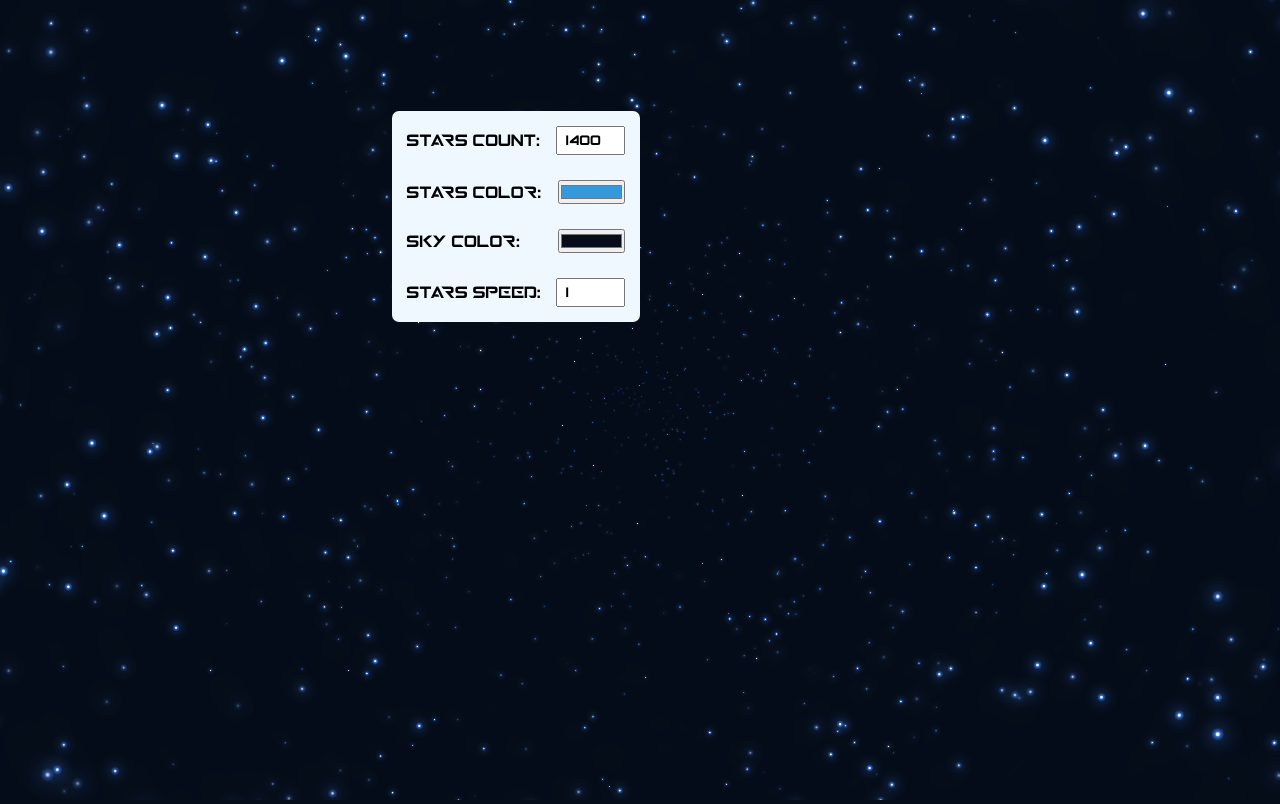
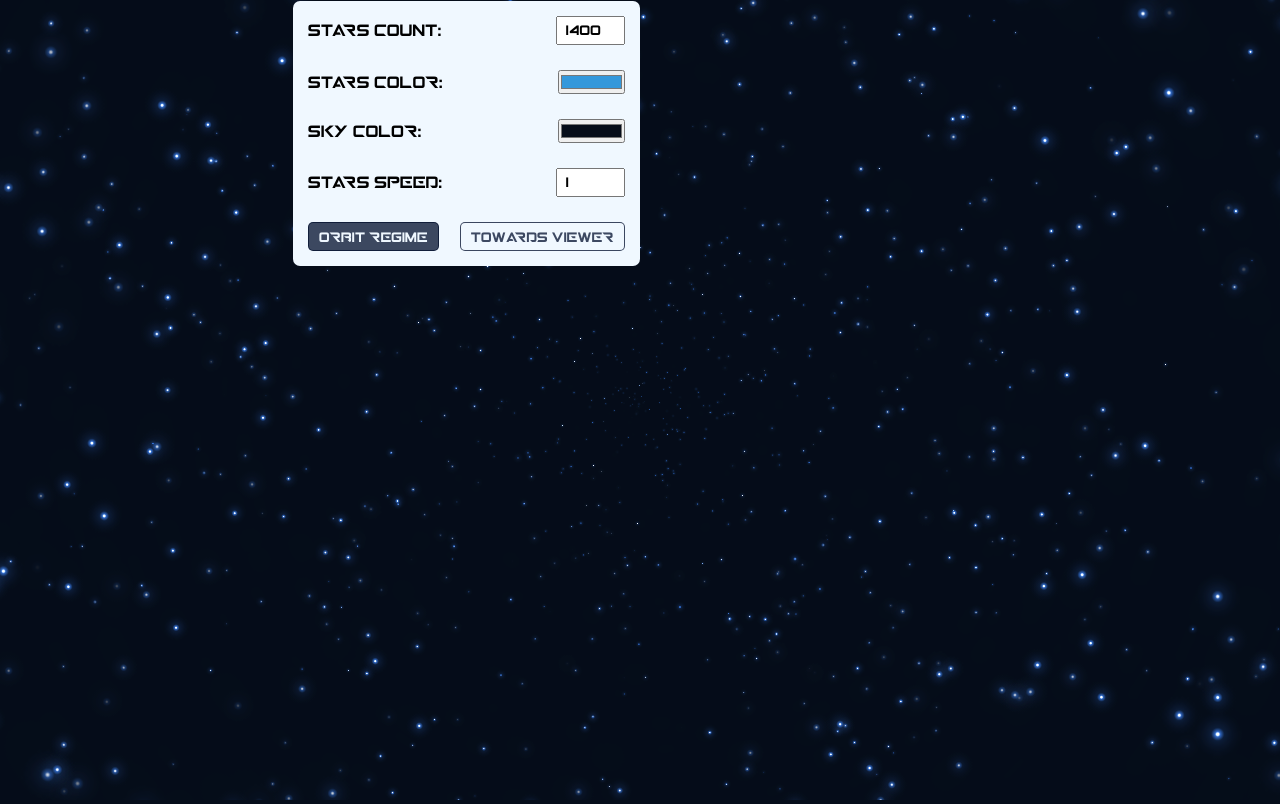
Before and after one commit to ValentinaFediakova/StarTrack, a website built with webpack: page index.html in a window 1280 px wide. Built offline with nearby package versions, Linux system fonts and the light colour scheme; animation ran at ten frames a second; files whose address does not match are found by name.

Commit message:
layout difference regime

```diff
--- a/index.html
+++ b/index.html
@@ -51,6 +51,16 @@
           value="1"
         />
       </div>
+      <div class="controls__button-wrap">
+        <div class="controls__button-innerwrap">
+          <button
+            class="controls__button controls__button_active controls__button_left"
+          >
+            Orbit regime
+          </button>
+          <button class="controls__button">Towards viewer</button>
+        </div>
+      </div>
     </div>
     <script src="script.js"></script>
   </body>
--- a/src/styles.scss
+++ b/src/styles.scss
@@ -19,7 +19,7 @@ body {
   position: absolute;
   // top: 15px;
   // right: 15px;
-  top: 111px;
+  top: 1px;
   right: 50%;
   width: fit-content;
   background-color: aliceblue;
@@ -36,6 +36,36 @@ body {
 
   &:last-child {
     margin-bottom: 0px;
+  }
+}
+
+.controls__button-wrap {
+}
+
+.controls__button-innerwrap {
+  display: flex;
+  align-items: center;
+  justify-content: space-between;
+}
+
+.controls__button {
+  font-family: "Outerorbit";
+  background-color: aliceblue;
+  color: #03102fc2;
+  border: 1px solid #03102fc2;
+  outline: none;
+  height: 29px;
+  border-radius: 5px;
+  line-height: 31px;
+  padding: 0 10px;
+
+  &_active {
+    background-color: #03102fc2;
+    color: aliceblue;
+  }
+
+  &_left {
+    margin-right: 21px;
   }
 }
 
```
